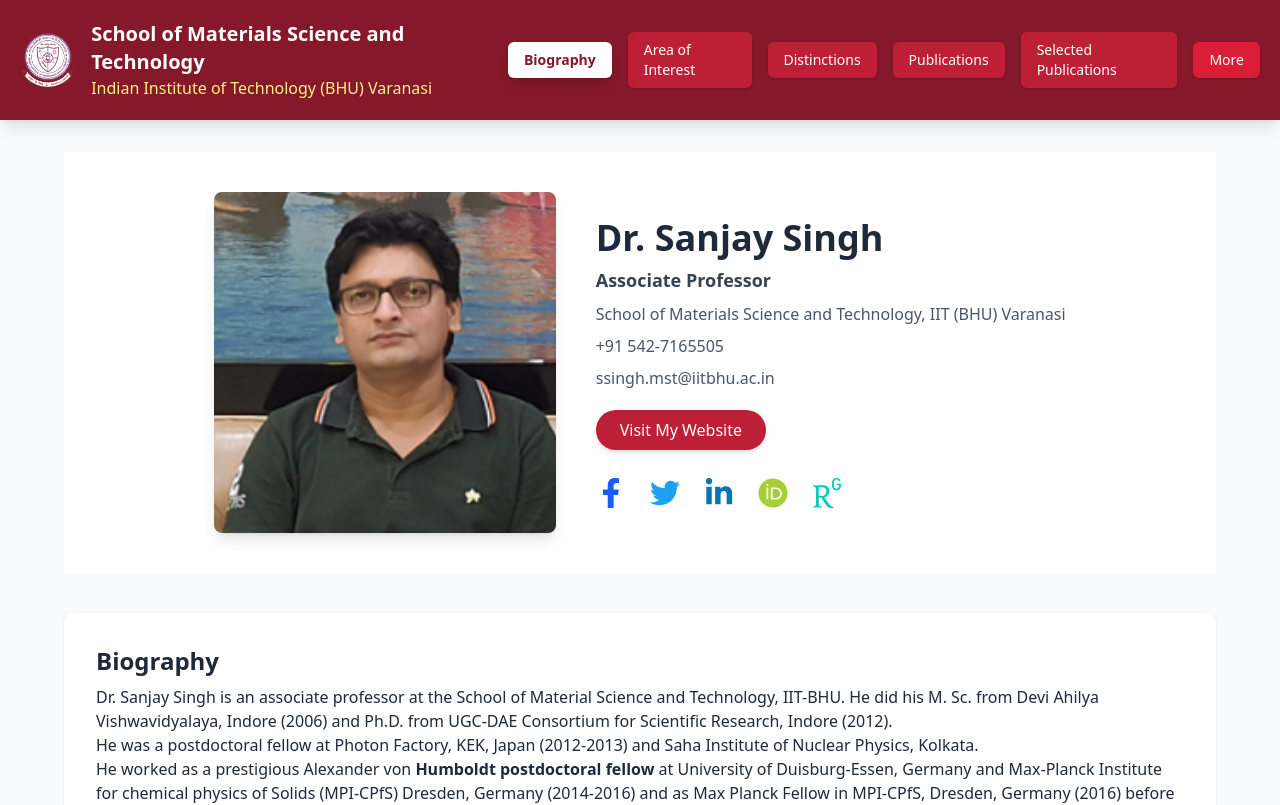
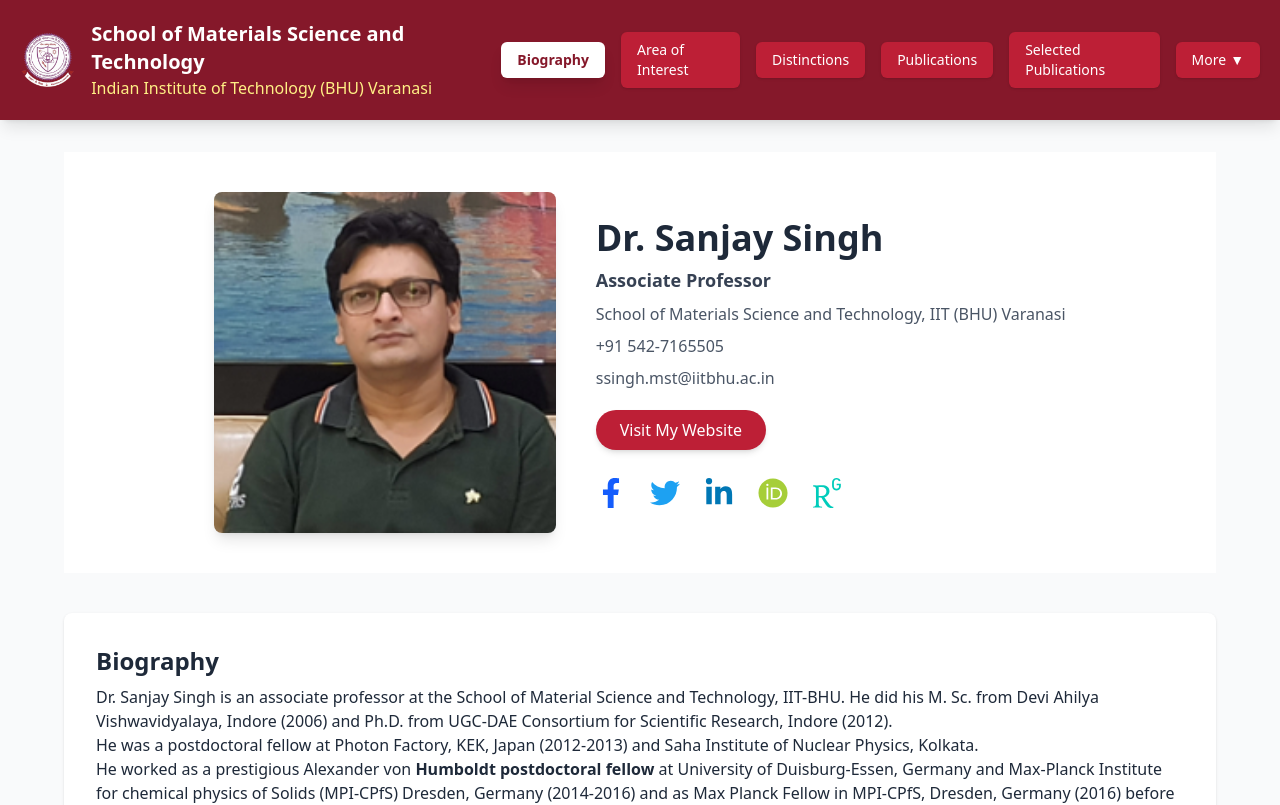
Before and after one commit to Shanuraig/IIT-BHU, a React (Vite) app: page / in a window 1280 px wide. Shown: the top 805 px of the page. Built offline with nearby package versions, Linux system fonts and the light colour scheme.

Commit message:
Add lucide-react and improve Navbar dropdown UX
Added 'lucide-react' to dependencies. Enhanced Navbar dropdown by closing it when clicking outside, updating button styles, and animating the dropdown arrow for better user experience.

```diff
--- a/package.json
+++ b/package.json
@@ -12,6 +12,7 @@
   "dependencies": {
     "@tailwindcss/vite": "^4.1.11",
     "framer-motion": "^12.23.12",
+    "lucide-react": "^0.540.0",
     "react": "^19.1.0",
     "react-dom": "^19.1.0",
     "react-icons": "^5.5.0",
--- a/src/Components/Navbar.jsx
+++ b/src/Components/Navbar.jsx
@@ -1,4 +1,4 @@
-import React, { useState } from 'react';
+import React, { useState, useEffect, useRef } from 'react';
 import { Link, useLocation } from 'react-router-dom';
 import { motion, AnimatePresence } from 'framer-motion';
 import logo from '../assets/Logo.png';
@@ -15,7 +15,7 @@ const navItems = [
   { label: 'Position Available', path: '/positions' },
   { label: 'Collaborations', path: '/collaboration' },
   { label: 'Group Activities', path: '/group-activities' },
-  { label: 'Visits', path: '/visits' }, // optional route if you have it
+  { label: 'Visits', path: '/visits' },
 ];
 
 const dropdownVariants = {
@@ -27,8 +27,23 @@ const dropdownVariants = {
 const Navbar = () => {
   const [dropdownOpen, setDropdownOpen] = useState(false);
   const location = useLocation();
+  const dropdownRef = useRef(null);
 
   const isActive = (path) => location.pathname === path;
+
+  // Close dropdown when clicking outside
+  useEffect(() => {
+    const handleClickOutside = (event) => {
+      if (dropdownRef.current && !dropdownRef.current.contains(event.target)) {
+        setDropdownOpen(false);
+      }
+    };
+
+    document.addEventListener('mousedown', handleClickOutside);
+    return () => {
+      document.removeEventListener('mousedown', handleClickOutside);
+    };
+  }, []);
 
   return (
     <header className="bg-[#85182a] text-white py-5 px-5 flex items-center justify-between sticky top-0 z-50 shadow-lg">
@@ -51,6 +66,7 @@ const Navbar = () => {
           <Link
             key={item.path}
             to={item.path}
+            onClick={() => setDropdownOpen(false)} // Close dropdown when clicking other nav items
             className={`px-4 py-2 rounded-md shadow transition-all hover:scale-105 ${
               isActive(item.path)
                 ? 'bg-white text-[#85182a] font-semibold shadow-lg'
@@ -62,13 +78,25 @@ const Navbar = () => {
         ))}
 
         {/* Dropdown Button */}
-        <div className="relative">
-          <button
-            onClick={() => setDropdownOpen(!dropdownOpen)}
-            className="px-4 py-2 bg-[#da1e37] text-white rounded-md shadow hover:shadow-[#e01e37] hover:scale-105 transition-all"
-          >
-            More
-          </button>
+<div className="relative" ref={dropdownRef}>
+  <button
+    onClick={() => setDropdownOpen(!dropdownOpen)}
+    className={`px-4 py-2 rounded-md shadow transition-all hover:scale-105 flex items-center gap-1 ${
+      dropdownOpen
+        ? 'bg-white text-[#85182a] font-semibold shadow-lg'
+        : 'bg-[#bd1f36] text-white hover:shadow-[#e01e37]'
+    }`}
+  >
+    More
+    <motion.span
+      animate={{ rotate: dropdownOpen ? 180 : 0 }}
+      transition={{ duration: 0.2 }}
+      className="inline-block"
+    >
+      ▼
+    </motion.span>
+  </button>
+
 
           <AnimatePresence>
             {dropdownOpen && (
@@ -77,14 +105,14 @@ const Navbar = () => {
                 animate="visible"
                 exit="exit"
                 variants={dropdownVariants}
-                transition={{ duration: 0.2}}
+                transition={{ duration: 0.2 }}
                 className="absolute right-0 mt-2 w-64 bg-white text-black shadow-xl rounded-lg z-50 overflow-hidden"
               >
                 {navItems.slice(5).map((item) => (
                   <Link
                     key={item.path}
                     to={item.path}
-                    onClick={() => setDropdownOpen(false)}
+                    onClick={() => setDropdownOpen(false)} // close when selecting option
                     className={`block w-full text-left px-4 py-2 transition-all ${
                       isActive(item.path)
                         ? 'bg-[#85182a] text-white font-semibold'
```
Also changed, not shown: 1 other file (tests, documents, lock files or other folders).
